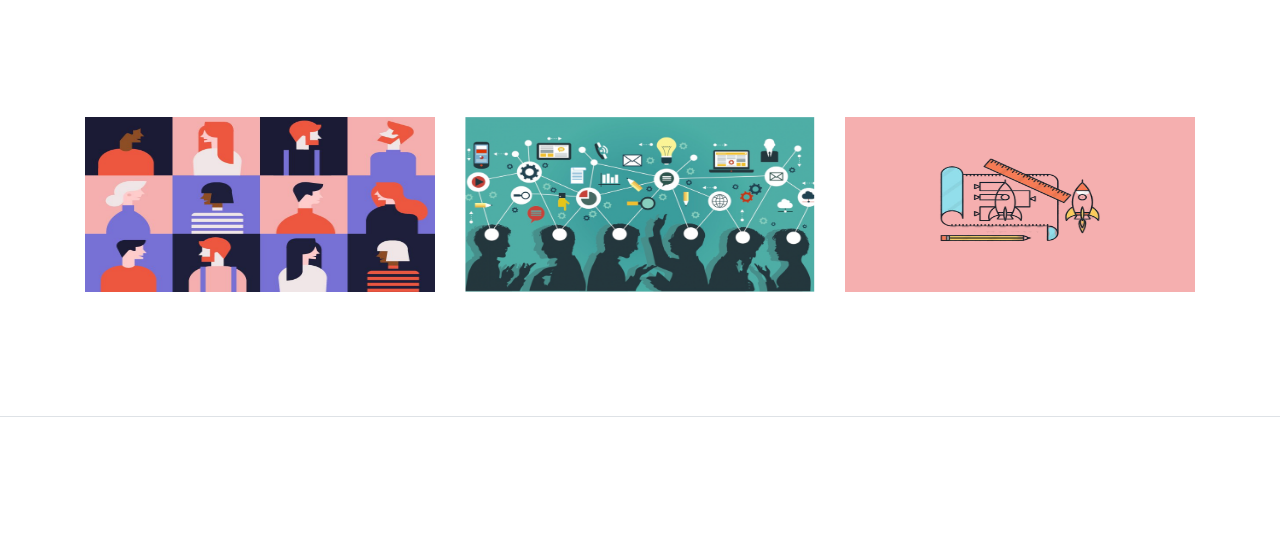
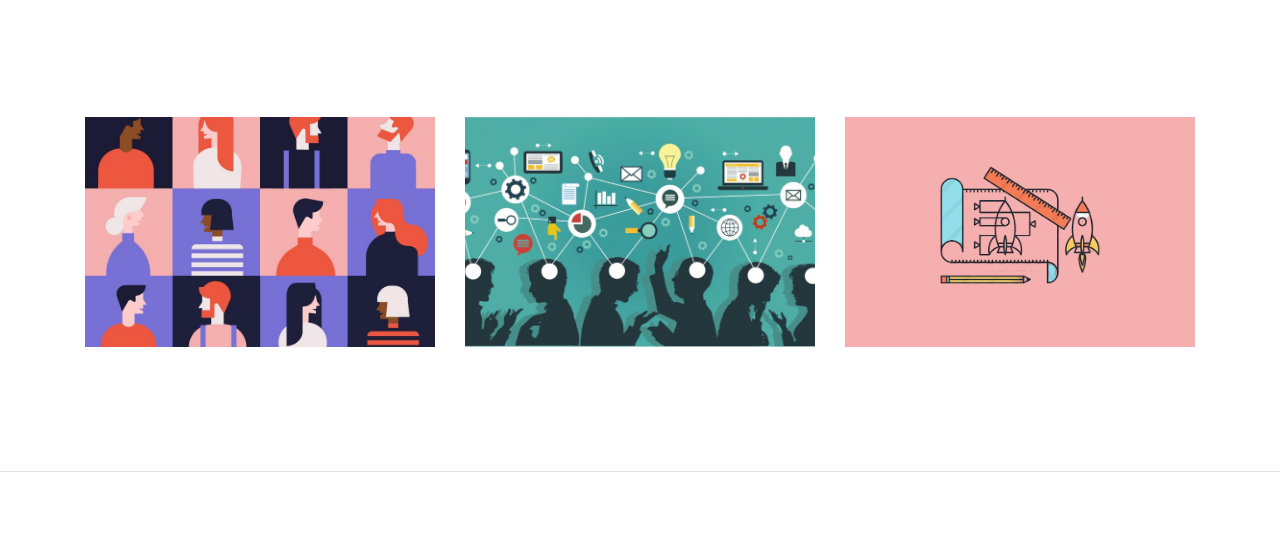
Before and after one commit to amyfung/time_to_help, a plain HTML site: page index.html in a window 1280 px wide. Shown: the part 505-1039 px from the top of the page. Drawn offline with Linux system fonts and the light colour scheme; some packages are replaced by stand-ins of ours; a web font is replaced by a local one.

Commit message:
Adjusted thumbnails

```diff
--- a/css/style.css
+++ b/css/style.css
@@ -664,6 +664,12 @@ ul.dropdown-menu>li>a:hover,
     margin-bottom: 25px;
 }
 
+.thumb {
+    object-fit: cover;
+    width: 230px;
+    height: 230px;
+}
+
 .about-info h3 {
     margin-top: 15px;
 }
--- a/index.html
+++ b/index.html
@@ -100,9 +100,7 @@
                 <div class="col-lg-4 col-6 mb-4 shuffle-item" data-groups="[&quot;design&quot;,&quot;illustration&quot;]">
                     <div class="position-relative inner-box">
                         <div class="image position-relative ">
-                            <a href="p_and_e.html" class="landscape">
-                                <img src="images/blocks/users.jpg" alt="purple" class="img-fluid">
-                            </a>
+                            <img src="images/blocks/users.jpg" alt="purple" class="img-fluid thumb">
                             <div class="overlay-box">
                                 <div class="overlay-inner">
                                     <a class="overlay-content" href="user_analysis.html">
@@ -118,9 +116,8 @@
                 <div class="col-lg-4 col-6 mb-4 shuffle-item" data-groups="[&quot;branding&quot;]">
                     <div class="position-relative inner-box">
                         <div class="image position-relative ">
-                            <a href="ideation.html" class="landscape">
-                                <img src="images/blocks/ideation.png" alt="portfolio-image" class="img-fluid full-width">
-                            </a>
+                            <img src="images/blocks/ideation.png" alt="portfolio-image" class="img-fluid thumb">
+
                             <div class="overlay-box">
                                 <div class="overlay-inner">
                                     <a class="overlay-content" href="ideation.html">
@@ -136,9 +133,7 @@
                 <div class="col-lg-4 col-6 mb-4 shuffle-item" data-groups="[&quot;illustration&quot;]">
                     <div class="position-relative inner-box">
                         <div class="image position-relative">
-                            <a href="p_and_e.html" class="landscape">
-                                <img src="images/blocks/prototype.png" alt="portfolio-image" class="img-fluid full-width">
-                            </a>
+                            <img src="images/blocks/prototype.png" alt="portfolio-image" class="img-fluid full-width thumb">
                             <div class="overlay-box">
                                 <div class="overlay-inner">
                                     <a class="overlay-content" href="p_and_e.html">
```
